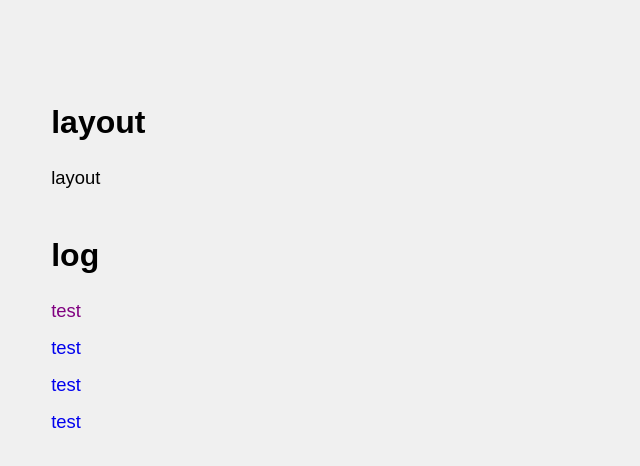
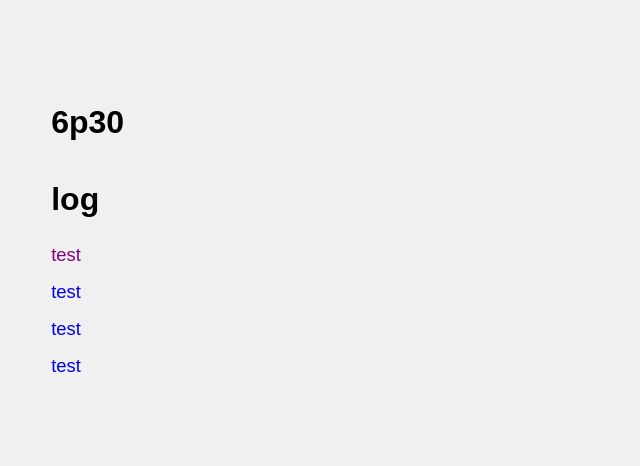
Before and after one commit to 6p30/6p30, a plain HTML site: page index.html in a window 1280 px wide. Shown: the whole page, without its empty margins (0-640 px from the left). Drawn offline with Linux system fonts and the light colour scheme.

Commit message:
Update index.html

```diff
--- a/index.html
+++ b/index.html
@@ -3,7 +3,7 @@
 <head>
 <meta charset="UTF-8">
 <meta name="viewport" content="width=device-width, initial-scale=1.0">
-<title>layout</title>
+<title>site</title>
 <style>
 * {
     margin: 0;
@@ -52,8 +52,7 @@ a:first-of-type {
 </head>
 <body>
     <div class="container">
-        <h1>layout</h1>
-        <p>layout</p>
+        <h1>6p30</h1>
 
         <h1>log</h1>
         <a href="https://example.com">test</a>
```
